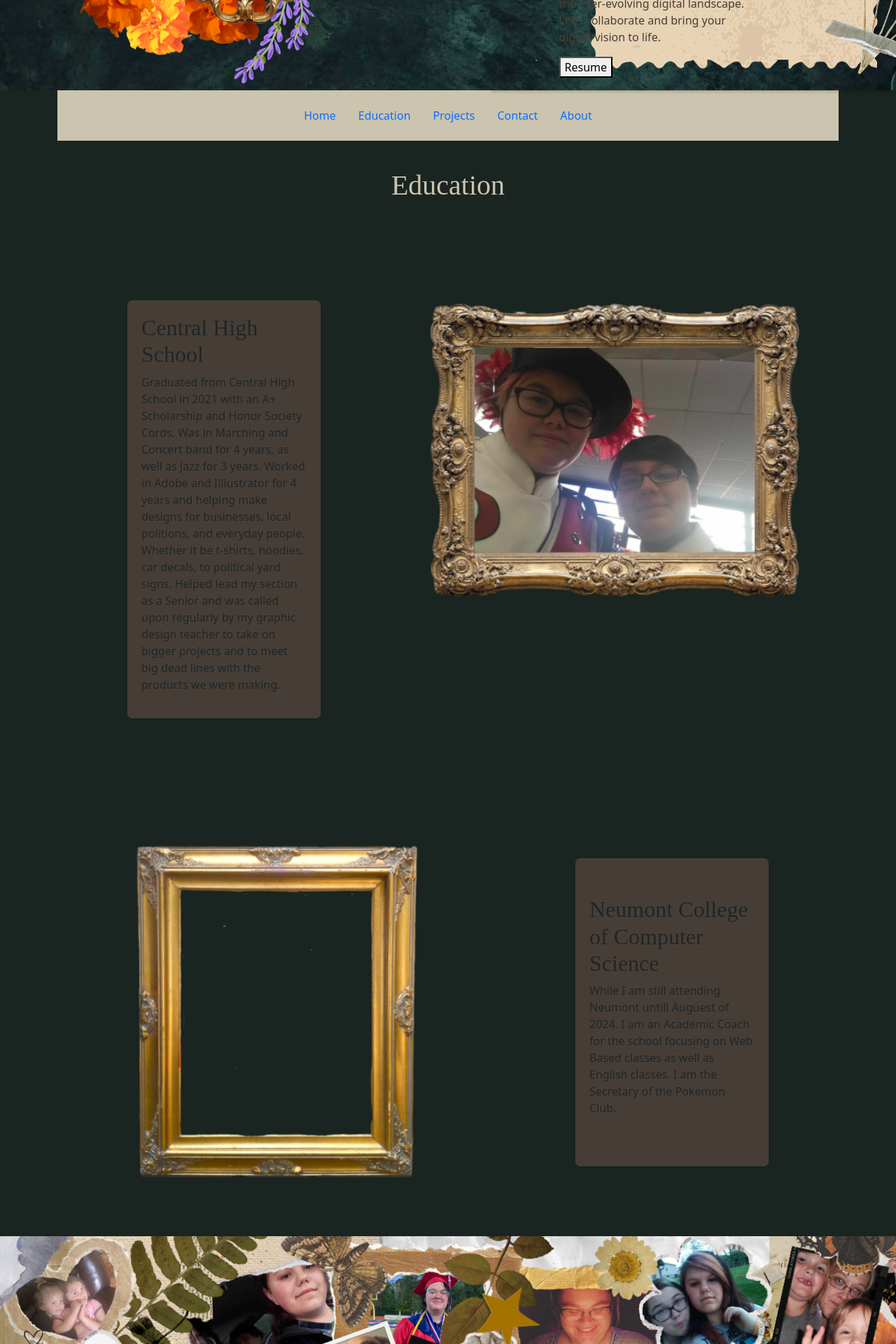
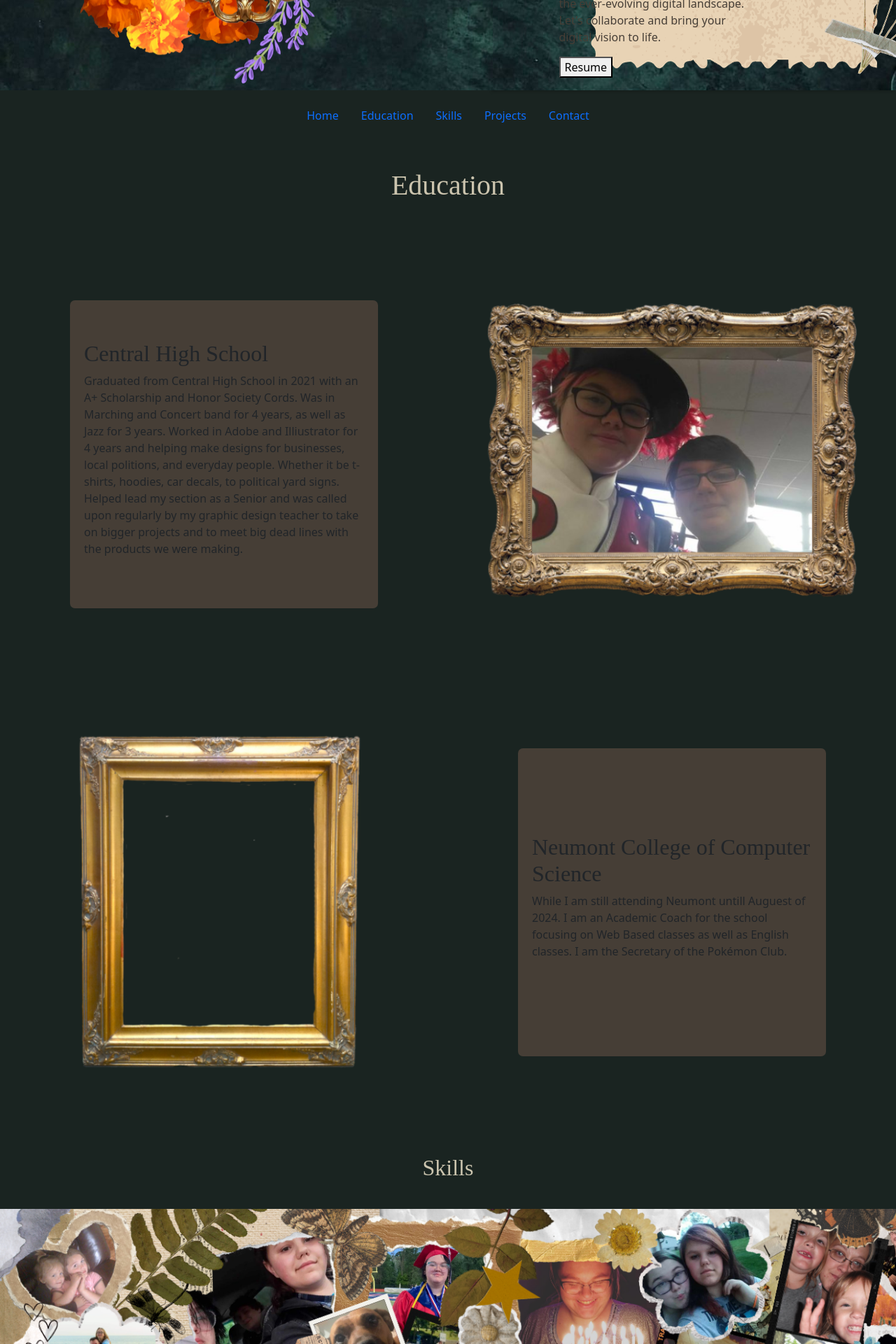
Before and after one commit to HarleaJohnston/Portfolio, a React (Create React App) app in the folder my-app/: page / in a window 1280 px wide. Shown: the part 580-2500 px from the top of the page at 70% size. Built offline with nearby package versions, Linux system fonts and the light colour scheme; a web font is replaced by a local one.

Commit message:
Moved Stuff
Turned the content inside App.js into components to make the App.js less crowded looking.

```diff
--- a/my-app/src/App.css
+++ b/my-app/src/App.css
@@ -18,6 +18,7 @@
   background-size: cover;
   display: flex;
   flex-direction: row;
+  justify-content: center;
 }
 
 .imgSize{
@@ -65,10 +66,9 @@
   width: 275px
 }
 
-.navColor{
-  background-color: #CBC4AE;
-  color: #766B4E;
-}
+.container-fluid-nav div{
+  display: flex;
+justify-content: space-around;}
 
 .titleFont{
   font-family: HeaderFont;
--- a/my-app/src/App.js
+++ b/my-app/src/App.js
@@ -1,83 +1,35 @@
 import './App.css';
 import 'bootstrap/dist/css/bootstrap.min.css'
 import 'bootstrap/dist/js/bootstrap.min.js'
+import PageTop from './Pages/PageTop.js';
+import Nav from './Pages/Nav.js';
+import Education from './Pages/Education';
+import Skills from './Pages/Skills';
+import Collage from './Pages/Collage';
+import Projects from './Pages/Projects';
+import Contact from './Pages/Contact';
+import Footer from './Pages/Footer'
 
 function App() {
-  const email = 'johnstonharlea@gmail.com';
+
   return (
     <div className="App">
-      <header className="App-header">
-      </header>
-      <div className="webTop">
-        <img className="imgSize" src={process.env.PUBLIC_URL + "/MyPic.png"}/>
-        <div className="introBox">
-          <div className="introText">
-            <ul>
-              <h3 className="HF2">
-                <a className="link" href= {`mailto:${email}`} target="_blank" rel="noopener noreferrer">Email Me</a>
-              </h3>
-              <h1 className="HF">Harlea Johnston</h1>
-              <h2 className="HF">(Any Pronouns)</h2>
-              <h2 className="HF2">Web Developer</h2>
-              <div className="line"></div>
-              <h3 className="about">About Me:</h3>
-              <div className="aboutMeBox">
-                <p className="fontSize">Hello! I'm Harlea, a senior at Neumont College of Computer Science persuing my Bacholers in Web Development and Design. I'm dedicated to crafting seamless and responsive online experiences. My expertise lies in React, Javascript, HTML, and CSS, but I'm always eager to take on new challenges in the ever-evolving digital landscape. Let's collaborate and bring your digital vision to life.</p>
-              </div>
-                <button>Resume</button>
-            </ul>
-          </div>
-        </div>
-      </div>
-      <div class="container">
+      <PageTop/>
 
-        <div className="navColor">
-          <header  class="d-flex justify-content-center py-3" >
-            <ul class="nav nav-pills">
-              <li class="nav-item"><a href="#" class="nav-link" aria-current="page">Home</a></li>
-              <li class="nav-item"><a href="#" class="nav-link">Education</a></li>
-              <li class="nav-item"><a href="#" class="nav-link">Projects</a></li>
-              <li class="nav-item"><a href="#" class="nav-link">Contact</a></li>
-              <li class="nav-item"><a href="#" class="nav-link">About</a></li>
-            </ul>
-          </header>
-        </div>
+      <Nav/>
 
-      <div>
-        <div className="center">
-          <h1 className="titleFont">Education</h1>
-        </div>
-          <div className="schoolBox">
-            <div class="schoolText">
-            <h2 className="HF"> Central High School</h2>
-            <p>Graduated from Central High School in 2021 with an A+ Scholarship and Honor Society Cords. Was in Marching and Concert band for 4 years, as well as Jazz for 3 years. Worked in Adobe and Illiustrator for 4 years and helping make designs for businesses, local politions, and everyday people. Whether it be t-shirts, hoodies, car decals, to political yard signs. Helped lead my section as a Senior and was called upon regularly by my graphic design teacher to take on bigger projects and to meet big dead lines with the products we were making. </p>
-            </div>
+      <Education/>
 
-            <div>
-            <img className="imgs" src={process.env.PUBLIC_URL + "/SchoolImg.png"}/>
-            </div>
-          </div>
+      <Skills/>
 
-          <div className="schoolBox">
-            <div>
-            <img className="imgs" src={process.env.PUBLIC_URL + "/SchoolImg2.png"}/>
-            </div>
+      <Collage/>
 
-            <div class="schoolText">
-              <h2 className="HF">Neumont College of Computer Science</h2>
-              <p>While I am still attending Neumont untill Auguest of 2024. I am an Academic Coach for the school focusing on Web Based classes as well as English classes. I am the Secretary of the Pokémon Club.</p>
-            </div>
-          </div>
-      </div>
+      <Projects/>
 
-      </div>
-    <div className="collage">
-      <div className="spacer2"></div>
-    </div>
+      <Contact/>
 
-    <div>
-      <p>Projects</p>
-    </div>
+      <Footer/>
+
 
     </div>
   );
--- /dev/null
+++ b/my-app/src/Pages/Collage.js
@@ -0,0 +1,15 @@
+
+function Collage() {
+
+    return (
+      <div>
+        <div className="collage">
+            <div className="spacer2"></div>
+        </div>
+
+      </div>
+
+    );
+  }
+
+  export default Collage;
--- /dev/null
+++ b/my-app/src/Pages/Contact.js
@@ -0,0 +1,14 @@
+
+function Contact() {
+
+    return (
+      <div>
+        <div className="center">
+            <h2 className="titleFont">Contact</h2>
+        </div>
+      </div>
+
+    );
+  }
+
+  export default Contact;
--- /dev/null
+++ b/my-app/src/Pages/Education.js
@@ -0,0 +1,34 @@
+function Education() {
+
+    return (
+      <div>
+        <div className="center">
+          <h1 className="titleFont">Education</h1>
+        </div>
+          <div className="schoolBox">
+            <div class="schoolText">
+            <h2 className="HF"> Central High School</h2>
+            <p>Graduated from Central High School in 2021 with an A+ Scholarship and Honor Society Cords. Was in Marching and Concert band for 4 years, as well as Jazz for 3 years. Worked in Adobe and Illiustrator for 4 years and helping make designs for businesses, local politions, and everyday people. Whether it be t-shirts, hoodies, car decals, to political yard signs. Helped lead my section as a Senior and was called upon regularly by my graphic design teacher to take on bigger projects and to meet big dead lines with the products we were making. </p>
+            </div>
+
+            <div>
+            <img className="imgs" src={process.env.PUBLIC_URL + "/SchoolImg.png"}/>
+            </div>
+          </div>
+
+          <div className="schoolBox">
+            <div>
+            <img className="imgs" src={process.env.PUBLIC_URL + "/SchoolImg2.png"}/>
+            </div>
+
+            <div class="schoolText">
+              <h2 className="HF">Neumont College of Computer Science</h2>
+              <p>While I am still attending Neumont untill Auguest of 2024. I am an Academic Coach for the school focusing on Web Based classes as well as English classes. I am the Secretary of the Pokémon Club.</p>
+            </div>
+          </div>
+      </div>
+
+    );
+  }
+
+  export default Education;
--- /dev/null
+++ b/my-app/src/Pages/Footer.js
@@ -0,0 +1,27 @@
+
+function Contact() {
+
+    return (
+      <div>
+        <div class="container">
+            <footer class="d-flex flex-wrap justify-content-between align-items-center py-3 my-4 border-top">
+                <div class="col-md-4 d-flex align-items-center">
+                  <a href="/" class="mb-3 me-2 mb-md-0 text-body-secondary text-decoration-none lh-1">
+                    <svg class="bi" width="30" height="24"></svg>
+                  </a>
+                    <span class="mb-3 mb-md-0 text-body-secondary">© 2023 Company, Inc</span>
+                </div>
+
+                <ul class="nav col-md-4 justify-content-end list-unstyled d-flex">
+                    <li class="ms-3"><a class="text-body-secondary" href="#"><svg class="bi" width="24" height="24"><use href="#twitter"></use></svg></a></li>
+                    <li class="ms-3"><a class="text-body-secondary" href="#"><svg class="bi" width="24" height="24"><use href="#instagram"></use></svg></a></li>
+                    <li class="ms-3"><a class="text-body-secondary" href="#"><svg class="bi" width="24" height="24"><use href="#facebook"></use></svg></a></li>
+                </ul>
+            </footer>
+        </div>
+      </div>
+
+    );
+  }
+
+  export default Contact;
--- /dev/null
+++ b/my-app/src/Pages/Nav.js
@@ -0,0 +1,24 @@
+
+function Nav() {
+
+    return (
+      <div>
+
+        <div className="navColor">
+          <header  class="d-flex justify-content-center py-3" >
+            <ul class="nav nav-pills">
+              <li class="nav-item"><a href="#" class="nav-link" aria-current="page">Home</a></li>
+              <li class="nav-item"><a href="#" class="nav-link">Education</a></li>
+              <li class="nav-item"><a href="#" class="nav-link">Skills</a></li>
+              <li class="nav-item"><a href="#" class="nav-link">Projects</a></li>
+              <li class="nav-item"><a href="#" class="nav-link">Contact</a></li>
+            </ul>
+          </header>
+        </div>
+
+      </div>
+
+    );
+  }
+
+  export default Nav;
--- /dev/null
+++ b/my-app/src/Pages/PageTop.js
@@ -0,0 +1,32 @@
+
+function PageTop() {
+  const email = 'johnstonharlea@gmail.com';
+  return (
+    <div>
+      <div className="webTop">
+        <img className="imgSize" src={process.env.PUBLIC_URL + "/MyPic.png"}/>
+        <div className="introBox">
+          <div className="introText">
+            <ul>
+              <h3 className="HF2">
+                <a className="link" href= {`mailto:${email}`} target="_blank" rel="noopener noreferrer">Email Me</a>
+              </h3>
+              <h1 className="HF">Harlea Johnston</h1>
+              <h2 className="HF">(Any Pronouns)</h2>
+              <h2 className="HF2">Web Developer</h2>
+              <div className="line"></div>
+              <h3 className="about">About Me:</h3>
+              <div className="aboutMeBox">
+                <p className="fontSize">Hello! I'm Harlea, a senior at Neumont College of Computer Science persuing my Bacholers in Web Development and Design. I'm dedicated to crafting seamless and responsive online experiences. My expertise lies in React, Javascript, HTML, and CSS, but I'm always eager to take on new challenges in the ever-evolving digital landscape. Let's collaborate and bring your digital vision to life.</p>
+              </div>
+                <button>Resume</button>
+            </ul>
+          </div>
+        </div>
+      </div>
+    </div>
+
+  );
+}
+
+export default PageTop;
--- /dev/null
+++ b/my-app/src/Pages/Projects.js
@@ -0,0 +1,14 @@
+
+function Projects() {
+
+    return (
+      <div>
+        <div className="center">
+            <h2 className="titleFont">Projects</h2>
+        </div>
+      </div>
+
+    );
+  }
+
+  export default Projects;
--- /dev/null
+++ b/my-app/src/Pages/Skills.js
@@ -0,0 +1,16 @@
+
+function Skills() {
+
+    return (
+      <div>
+
+      <div className="center">
+        <h2 className="titleFont">Skills</h2>
+      </div>
+
+      </div>
+
+    );
+  }
+
+  export default Skills;
```
